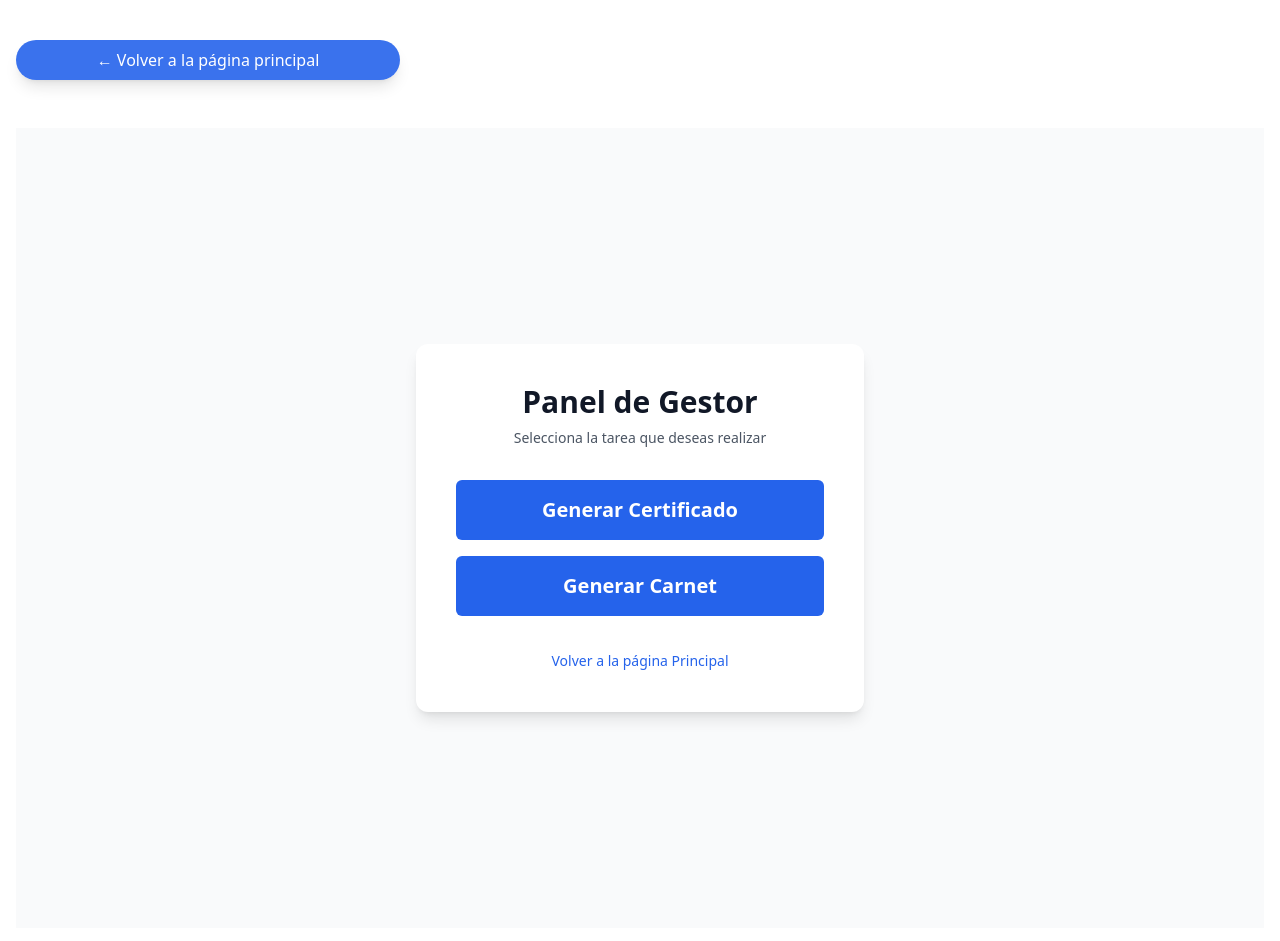
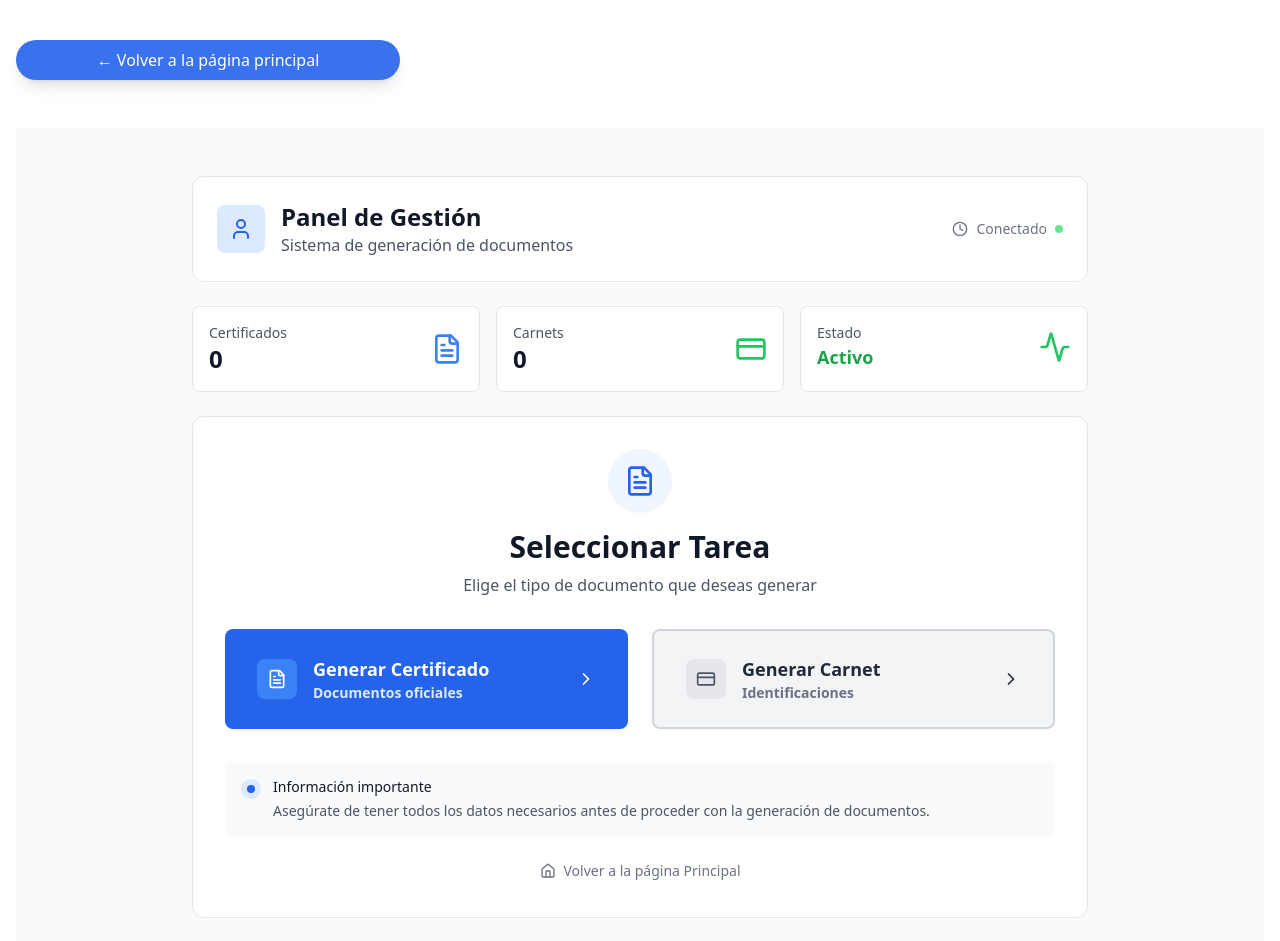
Before and after one commit to Gill3010/relatic, a React (Vite) app: page /seleccionar-tarea in a window 1280 px wide. Shown: the top 941 px of the page. Built offline with nearby package versions, Linux system fonts and the light colour scheme; sample sign-in values are in the browser's storage.

Commit message:
2025-09-09

```diff
--- a/src/App.jsx
+++ b/src/App.jsx
@@ -82,7 +82,19 @@ const App = () => (
         <Route path="/login-usuario" element={<PageLayout><UserLogin /></PageLayout>} />
         <Route path="/panel-administracion" element={<PageLayout><AdminPanel /></PageLayout>} />
         <Route path="/panel-miembro" element={<PageLayout><MemberPanel /></PageLayout>} />
-        <Route path="/seleccionar-tarea" element={<PageLayout><GestorSelection /></PageLayout>} />
+
+        {/* Ruta protegida para la selección de tareas */}
+        <Route
+          path="/seleccionar-tarea"
+          element={
+            <PageLayout>
+              <ProtectedRoute requiredRoles={['gestor', 'admin']}>
+                <GestorSelection />
+              </ProtectedRoute>
+            </PageLayout>
+          }
+        />
+
         <Route path="/unauthorized" element={<PageLayout><Unauthorized /></PageLayout>} />
         <Route path="/terminos-condiciones" element={<PageLayout><TermsAndConditions /></PageLayout>} />
 
@@ -106,7 +118,7 @@ const App = () => (
         <Route path="/detalles-propiedad-intelectual" element={<PageLayout><IntellectualPropertyDetails /></PageLayout>} />
         <Route path='terminos-condiciones' element={<PageLayout><TermsAndConditions /></PageLayout>} />
 
-        {/* Rutas Protegidas que ahora usan el PageLayout */}
+        {/* Rutas Protegidas existentes */}
         <Route
           path="/generar-certificado"
           element={
--- a/src/components/GestorSelection.jsx
+++ b/src/components/GestorSelection.jsx
@@ -1,17 +1,28 @@
-// En src/components/GestorSelection.jsx
-
 import { motion } from 'framer-motion';
 import { useNavigate } from 'react-router-dom';
+import { FileText, CreditCard, User, Clock, ChevronRight, Home, Activity } from 'lucide-react';
 
 const GestorSelection = () => {
   const navigate = useNavigate();
 
-  // Estilos y animaciones reutilizables
-  const buttonStyle = "w-full bg-blue-600 text-white py-4 px-6 rounded-md text-xl font-bold hover:bg-blue-700 focus:outline-none focus:ring-2 focus:ring-blue-500 focus:ring-offset-2 transition-colors";
+  // Estilos mejorados con diferenciación visual
+  const primaryButtonStyle = "group relative w-full bg-blue-600 text-white py-6 px-8 rounded-lg text-lg font-semibold hover:bg-blue-700 focus:outline-none focus:ring-2 focus:ring-blue-500 focus:ring-offset-2 transition-all duration-200 overflow-hidden";
+
+  const secondaryButtonStyle = "group relative w-full bg-gray-100 text-gray-800 border-2 border-gray-300 py-6 px-8 rounded-lg text-lg font-semibold hover:bg-gray-50 hover:border-gray-400 focus:outline-none focus:ring-2 focus:ring-gray-400 focus:ring-offset-2 transition-all duration-200 overflow-hidden";
 
   const cardVariants = {
     hidden: { opacity: 0, y: 50 },
     visible: { opacity: 1, y: 0, transition: { duration: 0.6 } }
+  };
+
+  const iconVariants = {
+    hidden: { opacity: 0, x: -20 },
+    visible: { opacity: 1, x: 0, transition: { duration: 0.4, delay: 0.3 } }
+  };
+
+  const statsVariants = {
+    hidden: { opacity: 0, scale: 0.8 },
+    visible: { opacity: 1, scale: 1, transition: { duration: 0.5, delay: 0.4 } }
   };
 
   const handleSelection = (path) => {
@@ -20,50 +31,183 @@ const GestorSelection = () => {
 
   return (
     <div className="min-h-screen flex items-center justify-center bg-gray-50 py-12 px-4 sm:px-6 lg:px-8">
+      <div className="max-w-4xl w-full space-y-6">
+
+        {/* Header del Panel */}
         <motion.div
           initial="hidden"
           animate="visible"
           variants={cardVariants}
-        className="max-w-md w-full space-y-8 bg-white p-10 rounded-xl shadow-lg"
+          className="bg-white rounded-xl border border-gray-200 p-6"
         >
-        <div className="text-center">
-          <h2 className="text-3xl font-extrabold text-gray-900">
-            Panel de Gestor
+          <div className="flex items-center justify-between">
+            <div className="flex items-center space-x-4">
+              <div className="w-12 h-12 bg-blue-100 rounded-lg flex items-center justify-center">
+                <User className="w-6 h-6 text-blue-600" />
+              </div>
+              <div>
+                <h1 className="text-2xl font-bold text-gray-900">Panel de Gestión</h1>
+                <p className="text-gray-600">Sistema de generación de documentos</p>
+              </div>
+            </div>
+            <div className="flex items-center space-x-2 text-sm text-gray-500">
+              <Clock className="w-4 h-4" />
+              <span>Conectado</span>
+              <div className="w-2 h-2 bg-green-400 rounded-full animate-pulse"></div>
+            </div>
+          </div>
+        </motion.div>
+
+        {/* Estadísticas Rápidas */}
+        <motion.div
+          initial="hidden"
+          animate="visible"
+          variants={statsVariants}
+          className="grid grid-cols-1 md:grid-cols-3 gap-4"
+        >
+          <div className="bg-white rounded-lg border border-gray-200 p-4">
+            <div className="flex items-center justify-between">
+              <div>
+                <p className="text-sm text-gray-600">Certificados</p>
+                <p className="text-2xl font-bold text-gray-900">0</p>
+              </div>
+              <FileText className="w-8 h-8 text-blue-500" />
+            </div>
+          </div>
+
+          <div className="bg-white rounded-lg border border-gray-200 p-4">
+            <div className="flex items-center justify-between">
+              <div>
+                <p className="text-sm text-gray-600">Carnets</p>
+                <p className="text-2xl font-bold text-gray-900">0</p>
+              </div>
+              <CreditCard className="w-8 h-8 text-green-500" />
+            </div>
+          </div>
+
+          <div className="bg-white rounded-lg border border-gray-200 p-4">
+            <div className="flex items-center justify-between">
+              <div>
+                <p className="text-sm text-gray-600">Estado</p>
+                <p className="text-lg font-semibold text-green-600">Activo</p>
+              </div>
+              <Activity className="w-8 h-8 text-green-500" />
+            </div>
+          </div>
+        </motion.div>
+
+        {/* Panel Principal de Selección */}
+        <motion.div
+          initial="hidden"
+          animate="visible"
+          variants={cardVariants}
+          className="bg-white rounded-xl border border-gray-200 p-8"
+        >
+          <div className="text-center mb-8">
+            <motion.div
+              initial="hidden"
+              animate="visible"
+              variants={iconVariants}
+              className="w-16 h-16 bg-blue-50 rounded-full flex items-center justify-center mx-auto mb-4"
+            >
+              <FileText className="w-8 h-8 text-blue-600" />
+            </motion.div>
+            <h2 className="text-3xl font-bold text-gray-900 mb-2">
+              Seleccionar Tarea
             </h2>
-          <p className="mt-2 text-sm text-gray-600">
-            Selecciona la tarea que deseas realizar
+            <p className="text-gray-600">
+              Elige el tipo de documento que deseas generar
             </p>
           </div>
 
-        <div className="space-y-4">
+          <div className="grid grid-cols-1 md:grid-cols-2 gap-6 mb-8">
+            {/* Botón Primario - Generar Certificado */}
             <motion.button
-            whileHover={{ scale: 1.05 }}
-            whileTap={{ scale: 0.95 }}
-            className={buttonStyle}
+              whileHover={{ scale: 1.02 }}
+              whileTap={{ scale: 0.98 }}
+              className={primaryButtonStyle}
               onClick={() => handleSelection('/generar-certificado')}
             >
-            Generar Certificado
+              <div className="flex items-center justify-between relative z-10">
+                <div className="flex items-center space-x-4">
+                  <div className="w-10 h-10 bg-blue-500 rounded-lg flex items-center justify-center">
+                    <FileText className="w-5 h-5 text-white" />
+                  </div>
+                  <div className="text-left">
+                    <div className="font-semibold">Generar Certificado</div>
+                    <div className="text-sm text-blue-100">Documentos oficiales</div>
+                  </div>
+                </div>
+                <ChevronRight className="w-5 h-5 transform group-hover:translate-x-1 transition-transform" />
+              </div>
+              <div className="absolute inset-0 bg-gradient-to-r from-blue-600 to-blue-700 opacity-0 group-hover:opacity-100 transition-opacity"></div>
             </motion.button>
 
+            {/* Botón Secundario - Generar Carnet */}
             <motion.button
-            whileHover={{ scale: 1.05 }}
-            whileTap={{ scale: 0.95 }}
-            className={buttonStyle}
+              whileHover={{ scale: 1.02 }}
+              whileTap={{ scale: 0.98 }}
+              className={secondaryButtonStyle}
               onClick={() => handleSelection('/generar-carnet')}
             >
-            Generar Carnet
+              <div className="flex items-center justify-between relative z-10">
+                <div className="flex items-center space-x-4">
+                  <div className="w-10 h-10 bg-gray-200 rounded-lg flex items-center justify-center">
+                    <CreditCard className="w-5 h-5 text-gray-600" />
+                  </div>
+                  <div className="text-left">
+                    <div className="font-semibold">Generar Carnet</div>
+                    <div className="text-sm text-gray-500">Identificaciones</div>
+                  </div>
+                </div>
+                <ChevronRight className="w-5 h-5 transform group-hover:translate-x-1 transition-transform" />
+              </div>
             </motion.button>
           </div>
 
-        <div className="mt-6 text-center">
+          {/* Información Adicional */}
+          <div className="bg-gray-50 rounded-lg p-4 mb-6">
+            <div className="flex items-start space-x-3">
+              <div className="w-5 h-5 bg-blue-100 rounded-full flex items-center justify-center mt-0.5">
+                <div className="w-2 h-2 bg-blue-600 rounded-full"></div>
+              </div>
+              <div>
+                <p className="text-sm font-medium text-gray-900">Información importante</p>
+                <p className="text-sm text-gray-600 mt-1">
+                  Asegúrate de tener todos los datos necesarios antes de proceder con la generación de documentos.
+                </p>
+              </div>
+            </div>
+          </div>
+
+          {/* Botón de Navegación */}
+          <div className="text-center">
             <button
               onClick={() => navigate('/')}
-            className="text-blue-600 hover:text-blue-500 text-sm font-medium"
+              className="inline-flex items-center space-x-2 text-gray-500 hover:text-gray-700 text-sm font-medium transition-colors"
             >
-            Volver a la página Principal
+              <Home className="w-4 h-4" />
+              <span>Volver a la página Principal</span>
             </button>
           </div>
         </motion.div>
+
+        {/* Footer del Panel */}
+        <motion.div
+          initial="hidden"
+          animate="visible"
+          variants={cardVariants}
+          className="bg-white rounded-lg border border-gray-200 p-4"
+        >
+          <div className="flex items-center justify-center space-x-6 text-sm text-gray-500">
+            <span>Sistema v2.1.0</span>
+            <div className="w-1 h-1 bg-gray-300 rounded-full"></div>
+            <span>Última actualización: Hoy</span>
+            <div className="w-1 h-1 bg-gray-300 rounded-full"></div>
+            <span>Uptime: 99.9%</span>
+          </div>
+        </motion.div>
+      </div>
     </div>
   );
 };
```
Also changed, not shown: src/components/AuthContext.jsx (+34 -5 lines), src/components/Navbar.jsx (+46 -46 lines), src/components/UserLogin.jsx (+5 -3 lines), 3 other files (tests, documents, lock files or other folders). Lines whose indentation alone changed are shown as unchanged.
